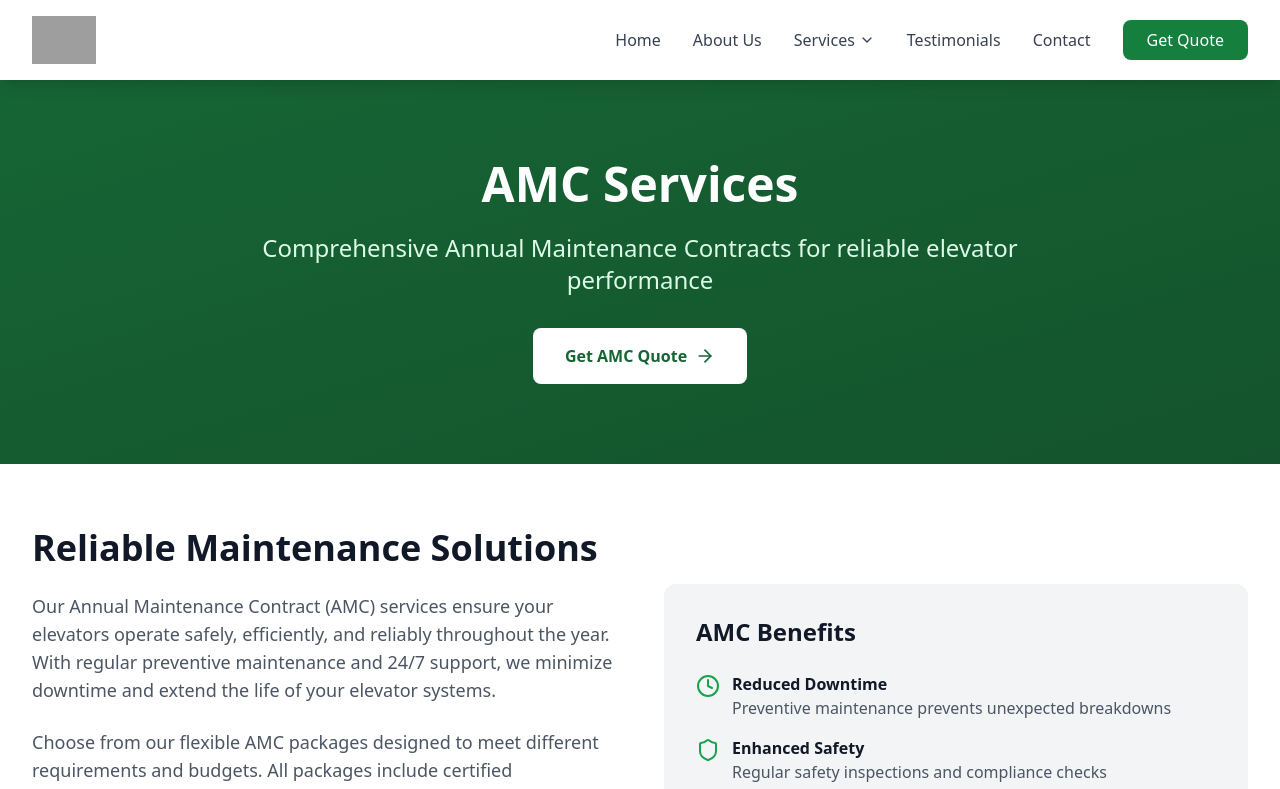
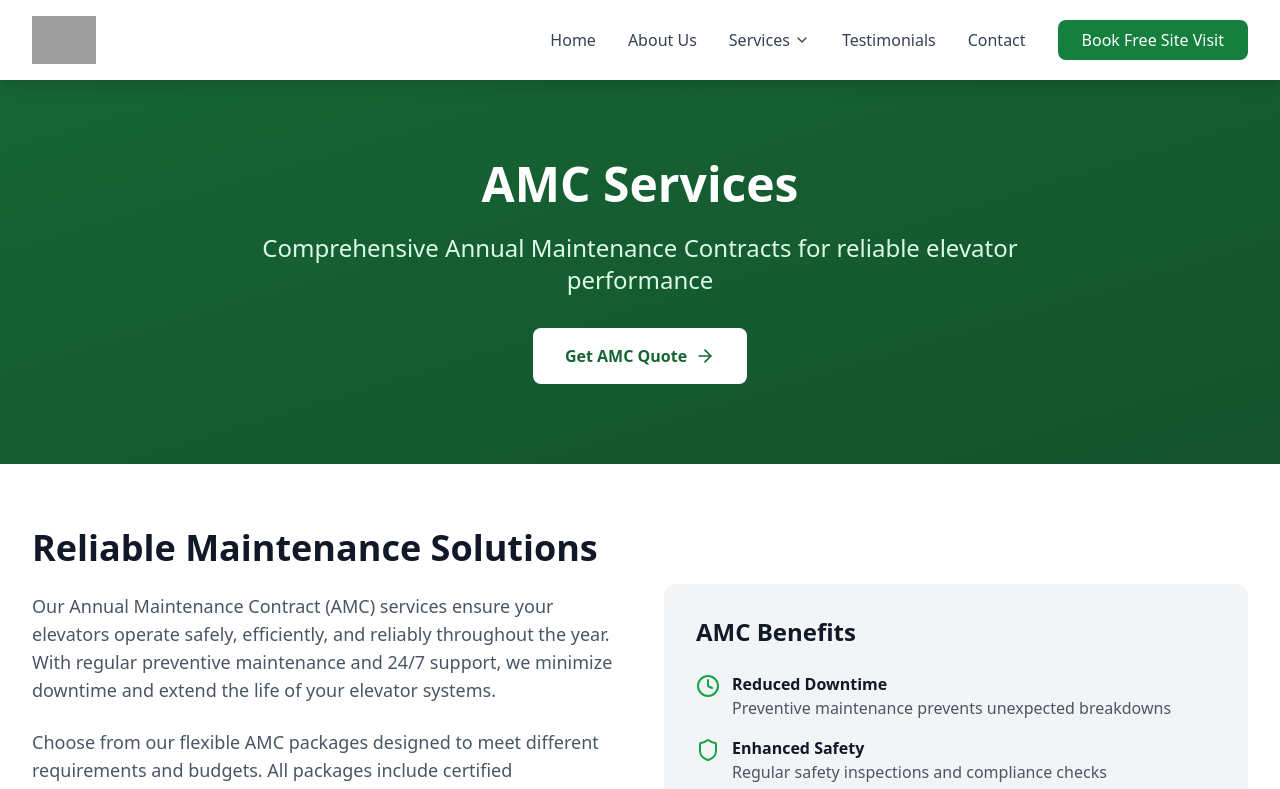
Before and after one commit to AstraNex21/Peak, a React (Vite) app: page /amc in a window 1280 px wide. Shown: the top 789 px of the page. Built offline with nearby package versions, Linux system fonts and the light colour scheme; grey boxes are pictures that could not be loaded.

Commit message:
Change Get Quote to Book Free Site Visit

```diff
--- a/src/components/Header.tsx
+++ b/src/components/Header.tsx
@@ -104,7 +104,7 @@ const Header = () => {
               to="/contact"
               className="bg-green-700 text-white px-6 py-2 rounded-lg font-medium hover:bg-green-800 transition-colors"
             >
-              Get Quote
+              Book Free Site Visit
             </Link>
           </nav>
 
```
